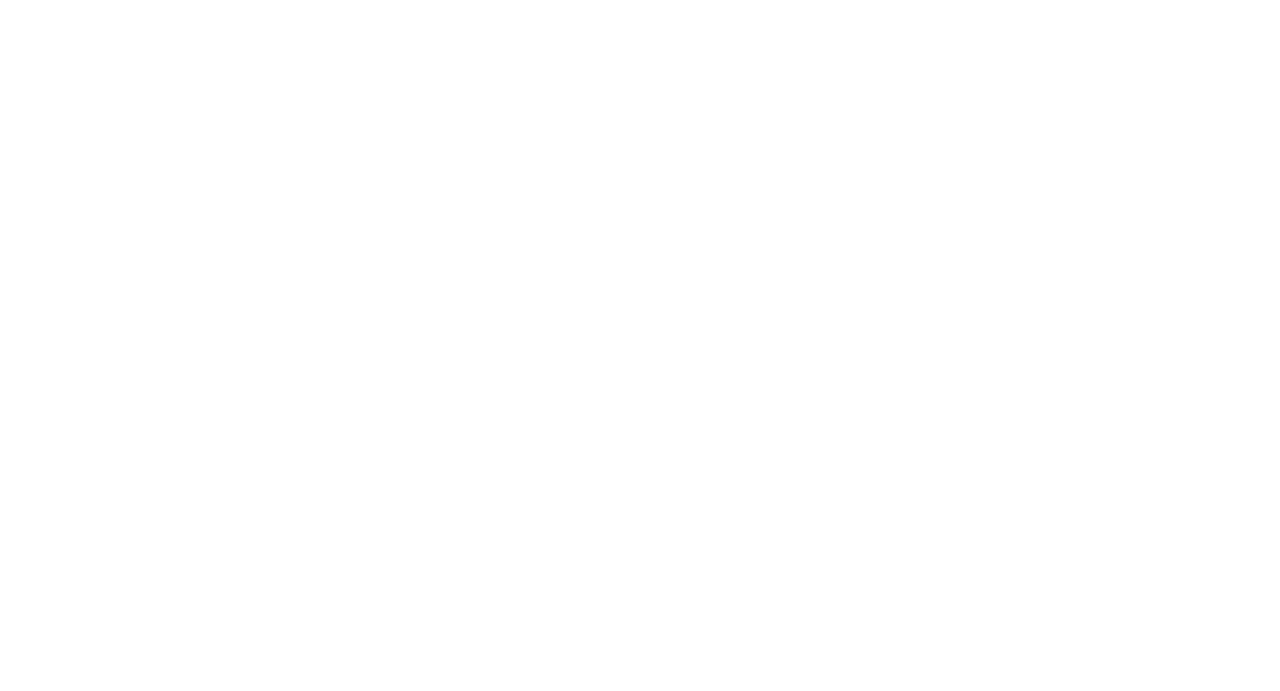
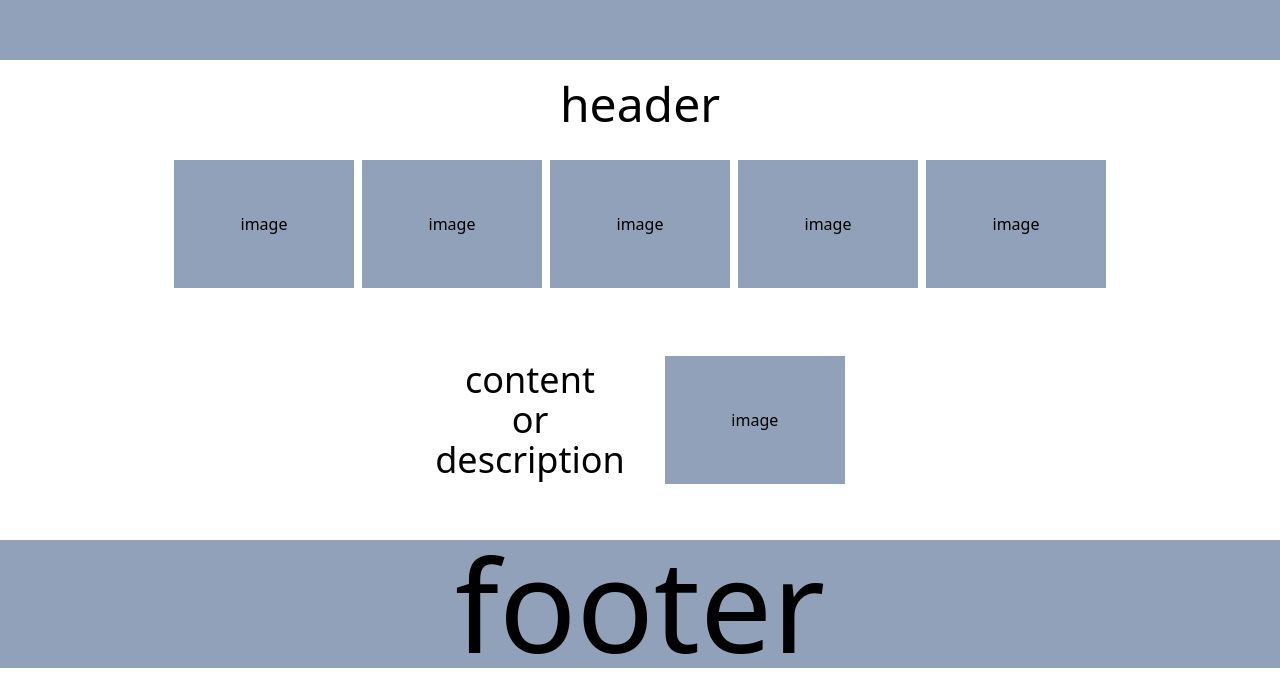
Before and after one commit to BlackBathRoom/movie-circle-homepage, a Next.js app: page / in a window 1280 px wide. Shown: the part 740-1431 px from the top of the page. Before the commit the page ends 800 px from the top, so only its background shows below. Built offline with nearby package versions, Linux system fonts and the light colour scheme.

Commit message:
add: レイアウトのモックを作成

```diff
--- a/src/app/layout.tsx
+++ b/src/app/layout.tsx
@@ -13,7 +13,7 @@
 }>) {
   return (
     <html lang="ja">
-      <body className="min-h-dvh w-full">{children}</body>
+      <body className="h-full p-0 m-0 w-full">{children}</body>
     </html>
   );
 }
--- a/src/app/page.tsx
+++ b/src/app/page.tsx
@@ -1,3 +1,40 @@
+const ImageMoc = () => {
+  return (
+    <div className="h-32 w-45 bg-slate-400 flex">
+      <div className="m-auto">image</div>
+    </div>
+  );
+};
+
 export default function Home() {
-  return <span>test</span>;
+  return (
+    <div className="flex flex-col items-center h-fit">
+      <div className="min-h-lvh min-w-full flex justify-center items-center bg-slate-400">
+        <div className="text-center text-9xl">movie</div>
+      </div>
+      <div className="min-w-full flex">
+        <span className="text-5xl mx-auto py-5">header</span>
+      </div>
+      <div className="py-3 flex gap-2 justify-center">
+        {[...Array(5)].map((_, i) => (
+          <ImageMoc key={i} />
+        ))}
+      </div>
+      <div className="flex gap-10 items-center py-5">
+        <div className="h-50 py-10 flex">
+          <span className="m-auto text-4xl text-center">
+            content
+            <br />
+            or
+            <br />
+            description
+          </span>
+        </div>
+        <ImageMoc />
+      </div>
+      <div className="flex w-full bg-slate-400">
+        <span className="m-auto text-9xl">footer</span>
+      </div>
+    </div>
+  );
 }
```
